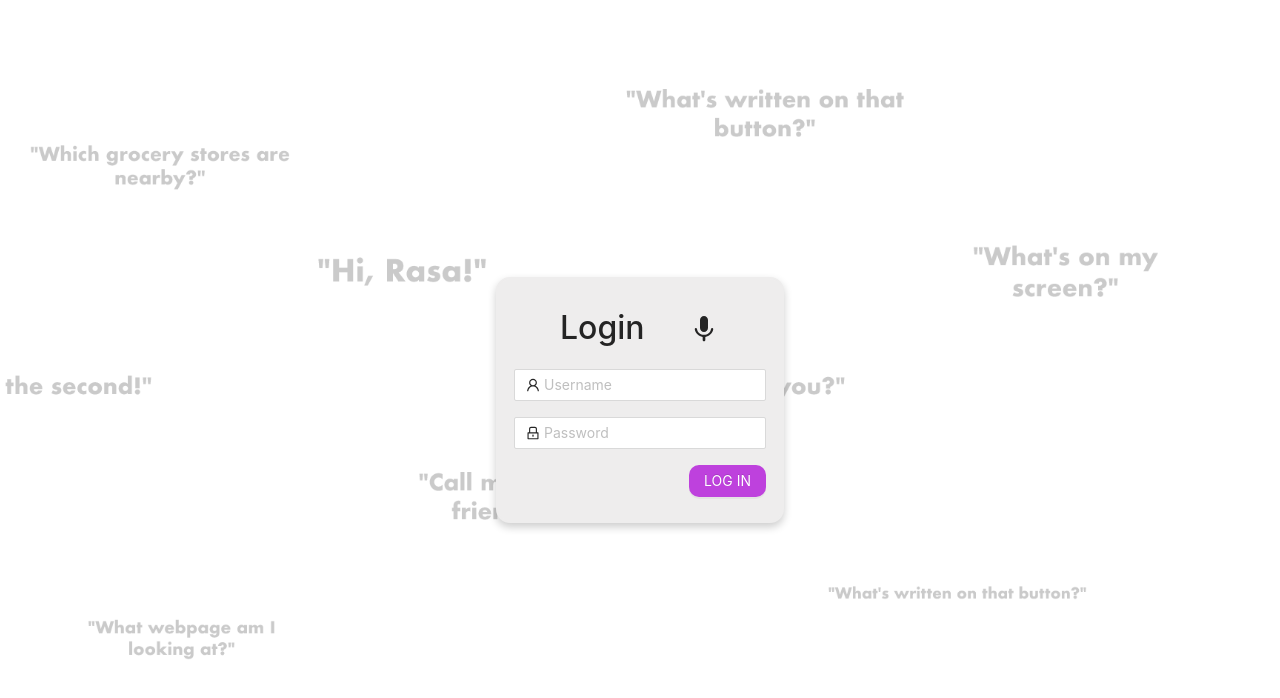
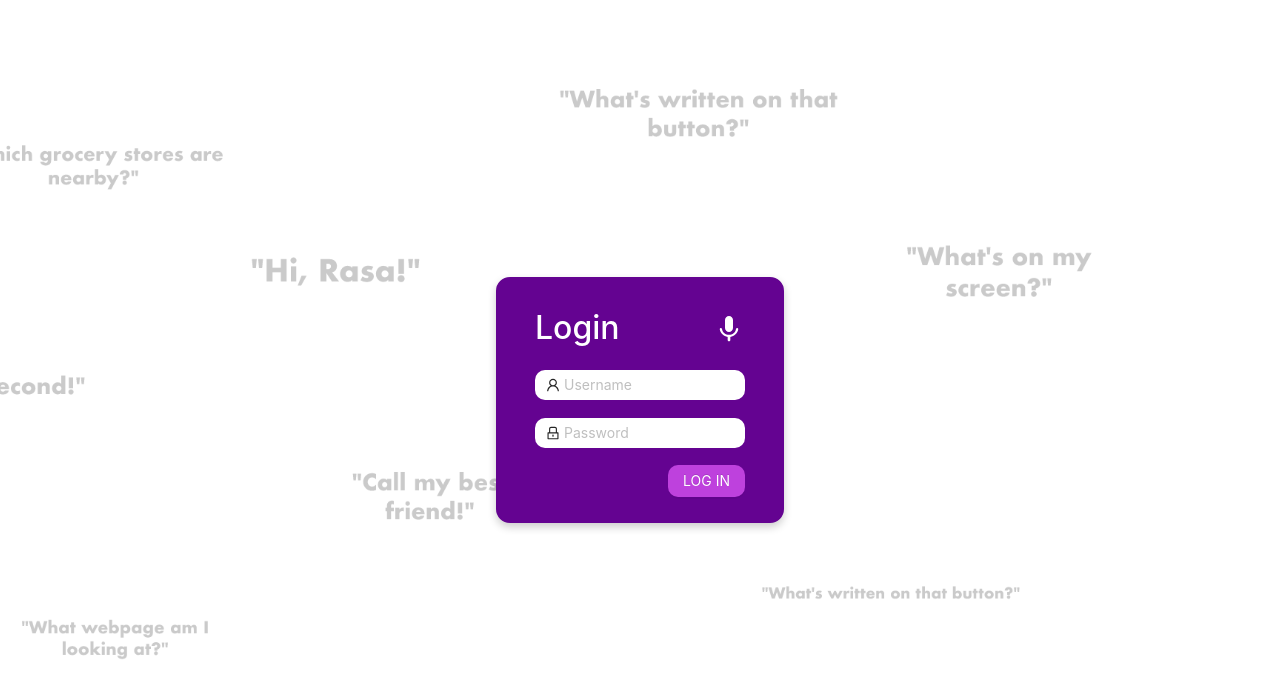
Before and after one commit to BenjaminBaffy/context-aware-personal-assistant, a React (Create React App) app in the folder ca-pa-frontend/: page / in a window 1280 px wide. Shown: the top 698 px of the page. Built offline with nearby package versions, Linux system fonts and the light colour scheme.

Commit message:
Update login card design

```diff
--- a/ca-pa-frontend/src/features/auth/Login/Login.module.scss
+++ b/ca-pa-frontend/src/features/auth/Login/Login.module.scss
@@ -1,9 +1,11 @@
 .container {
     width: 18rem;
+    color: white;
     border-radius: 14px;
-    border: 2px solid #eeeded;
+    // border: 2px solid #eeeded;
+    border: 2px solid #640391;
     padding: 1.5rem 1rem;
-    background-color: #eeeded;
+    background-color: #640391;
 
     box-shadow: 0 4px 8px 0 rgba(0,0,0,0.2);
     transition: 0.3s;
@@ -11,6 +13,12 @@
     &:hover {
         box-shadow: 0 8px 16px 0 rgba(0,0,0,0.2);
     }
+}
+
+.title {
+    color: white;
+    font-size: 32px;
+    margin-bottom: 1rem;
 }
 
 .animatedBackground {
@@ -24,7 +32,7 @@
     background-position: 0 0;
     background-size: auto 100%;
     /*adjust s value for speed*/
-    animation: animatedBackground 600s linear infinite;
+    animation: animatedBackground 400s linear infinite;
 }
 
 @keyframes animatedBackground {
--- a/ca-pa-frontend/src/features/auth/Login/Login.tsx
+++ b/ca-pa-frontend/src/features/auth/Login/Login.tsx
@@ -22,21 +22,19 @@ const Login = () => {
                     <Col>
                         <div className={styles.container}>
                             <Row justify="center">
-                                <Col>
-                                    <div style={{ width: '10rem', margin: '0 auto' }}>
+                                <Col span={20}>
                                     <Row justify="space-between" align="middle">
                                         <Col>
-                                                <h1 style={{ fontSize: '32px', marginBottom: '1rem' }}>Login</h1>
+                                            <h1 className={styles.title}>Login</h1>
                                         </Col>
                                         <Col>
                                             <Icon component={MicrophoneSVG} style={{ fontSize: '32px', marginBottom: '1rem' }} />
                                         </Col>
                                     </Row>
-                                    </div>
                                 </Col>
                             </Row>
                             <Row justify="center">
-                                <Col>
+                                <Col span={20}>
                                     <LoginForm />
                                 </Col>
                             </Row>
--- a/ca-pa-frontend/src/features/auth/Login/LoginForm/LoginForm.module.scss
+++ b/ca-pa-frontend/src/features/auth/Login/LoginForm/LoginForm.module.scss
@@ -11,3 +11,8 @@
         background-color: #9a38b3;
     }
 }
+
+.input {
+    border-radius: 10px;
+    border: none;
+}
--- a/ca-pa-frontend/src/features/auth/Login/LoginForm/LoginForm.tsx
+++ b/ca-pa-frontend/src/features/auth/Login/LoginForm/LoginForm.tsx
@@ -35,6 +35,7 @@ const LoginForm: React.FC<ILoginFormProps> = () => {
                     <Input
                         prefix={<UserOutlined />}
                         placeholder="Username"
+                        className={styles.input}
                     />
                 </Form.Item>
                 <Form.Item className={styles.formItem} name="password" required rules={requiredInput}>
@@ -42,6 +43,7 @@ const LoginForm: React.FC<ILoginFormProps> = () => {
                         prefix={<LockOutlined />}
                         placeholder="Password"
                         type="password"
+                        className={styles.input}
                     />
                 </Form.Item>
             </Form>
```
Lines whose indentation alone changed are shown as unchanged.
